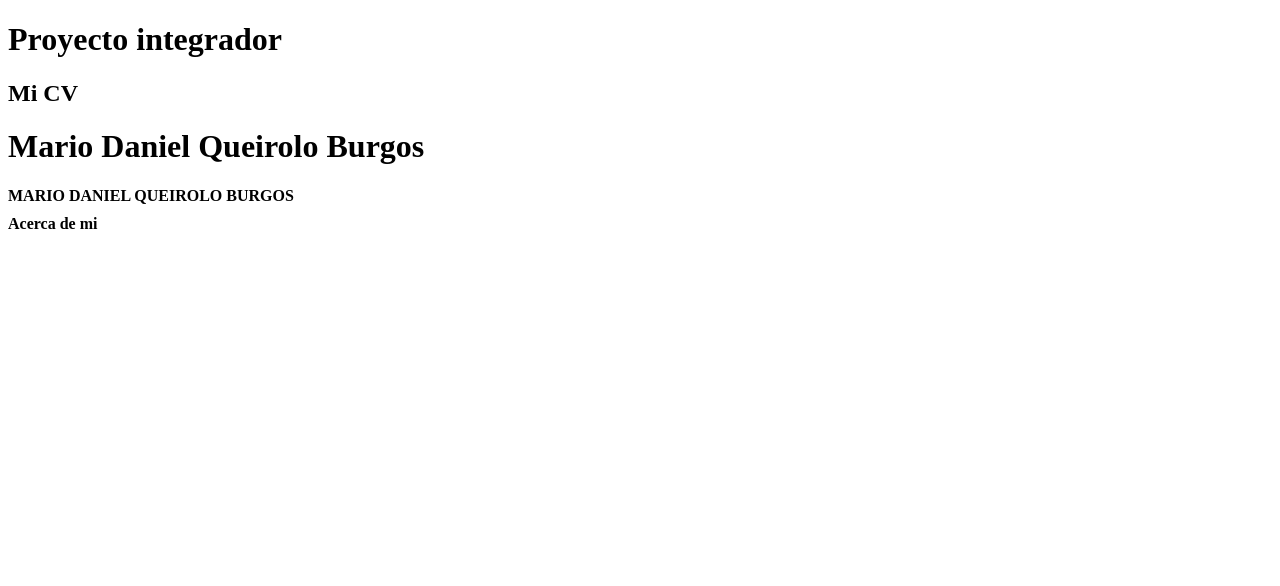
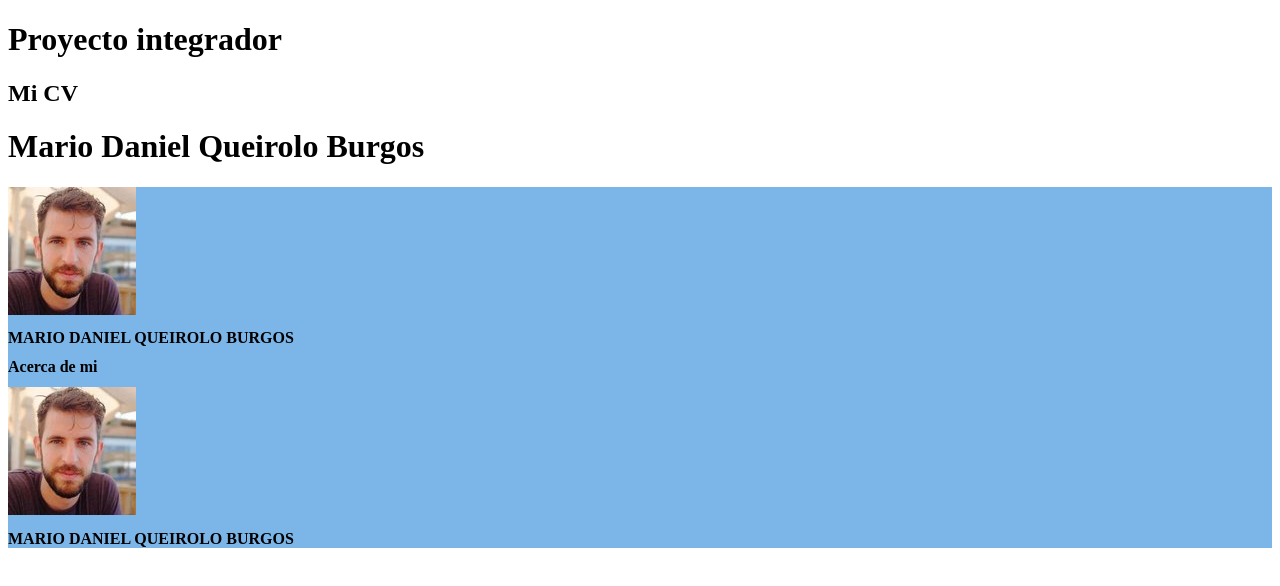
Before and after one commit to DannyQ89/argentina4, an Angular app: page / in a window 1280 px wide. Shown: the top 586 px of the page. Built offline with nearby package versions, Linux system fonts and the light colour scheme.

Commit message:
ultima 21

```diff
--- a/src/app/Components/footer/footer.component.html
+++ b/src/app/Components/footer/footer.component.html
@@ -4,3 +4,9 @@
 
 
 </div>
+
+<div>
+    <app-logo-ap>
+
+    </app-logo-ap>
+</div>
--- a/src/app/Components/logo-ap/home/home.component.css
+++ b/src/app/Components/logo-ap/home/home.component.css
@@ -0,0 +1,3 @@
+div{
+    background-color:rgb(124, 182, 233);
+}
--- a/src/app/Components/logo-ap/home/home.component.html
+++ b/src/app/Components/logo-ap/home/home.component.html
@@ -1,5 +1,7 @@
 
 <div>
-    <app-logo-ap></app-logo-ap>
+    <app-logo-ap>
+
+    </app-logo-ap>
     <app-footer></app-footer>
 </div>
--- a/src/app/Components/logo-ap/logo-ap.component.css
+++ b/src/app/Components/logo-ap/logo-ap.component.css
@@ -1,6 +1,8 @@
 
 
-
+#logoap{
+    width: 150px;
+}
 
 h1{
 
--- a/src/app/Components/logo-ap/logo-ap.component.html
+++ b/src/app/Components/logo-ap/logo-ap.component.html
@@ -1,3 +1,6 @@
+
+<img src="../../../assets/32.jpg" id="app-logo-ap">
+
 <div class="row">
 
 
--- a/src/app/app.component.html
+++ b/src/app/app.component.html
@@ -1 +1,3 @@
-<app-home></app-home>
+<app-home>
+
+</app-home>
```
Also changed, not shown: src/assets/32.jpg (added).
